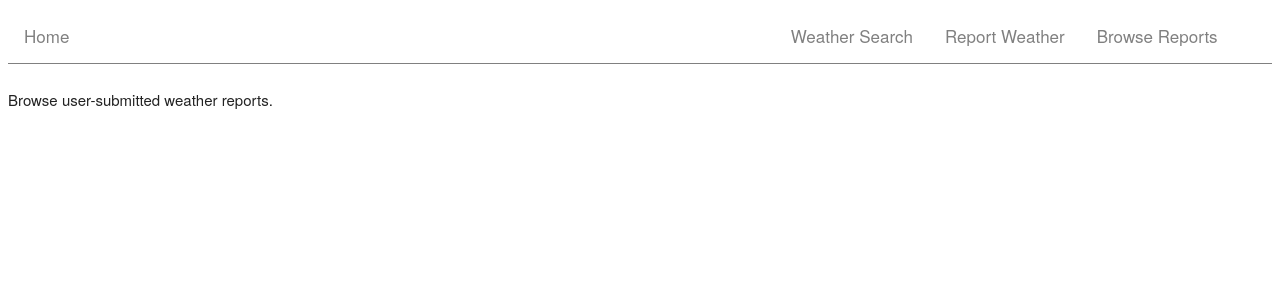
After one commit to tmduddy/django-weather, a Django app: template weather/templates/weather/browse-reports.html in a window 1280 px wide. The commit adds this page. Shown: the top 300 px of the page. Run offline with Django 3.2, Linux system fonts and the light colour scheme; the template is opened without the code that fills it, so the values that code supplies are empty.

Commit message:
add report and browse pages

```diff
--- a/weather/templates/weather/base.html
+++ b/weather/templates/weather/base.html
@@ -20,8 +20,8 @@
       </div>
       <div class="five columns" style="text-align: right;">
         <a href="{% url 'weather:search' %}">Weather Search</a>
-        <a href="">Report Weather</a>
-        <a href="">Browse Reports</a>
+        <a href="{% url 'weather:report_weather' %}">Report Weather</a>
+        <a href="{% url 'weather:browse_reports' %}">Browse Reports</a>
       </div>
     </div>
   </div>
--- /dev/null
+++ b/weather/templates/weather/browse-reports.html
@@ -0,0 +1,5 @@
+{% extends 'weather/base.html' %}
+
+{% block headline %}
+Browse user-submitted weather reports.
+{% endblock headline %}
--- /dev/null
+++ b/weather/templates/weather/report-weather.html
@@ -0,0 +1,5 @@
+{% extends 'weather/base.html' %}
+
+{% block headline %}
+Report your local weather.
+{% endblock headline %}
--- a/weather/urls.py
+++ b/weather/urls.py
@@ -12,5 +12,9 @@ urlpatterns = [
     # /weather/search/<zip>/
     path('search/<int:zipcode>/', views.DetailView.as_view(), name='detail'),
     # /weather/search/<city>/<state>/
-    path('search/<str:city>/<str:state>/', views.DetailView.as_view(), name='detail')
+    path('search/<str:city>/<str:state>/', views.DetailView.as_view(), name='detail'),
+    # /weather/report-weather/
+    path('report-weather/', views.ReportWeatherView.as_view(), name='report_weather'),
+    # /weather/browse-reports/
+    path('browse_reports', views.BrowseReportsView.as_view(), name='browse_reports')
 ]
```
Also changed, not shown: weather/views.py (+18 -1 lines).
